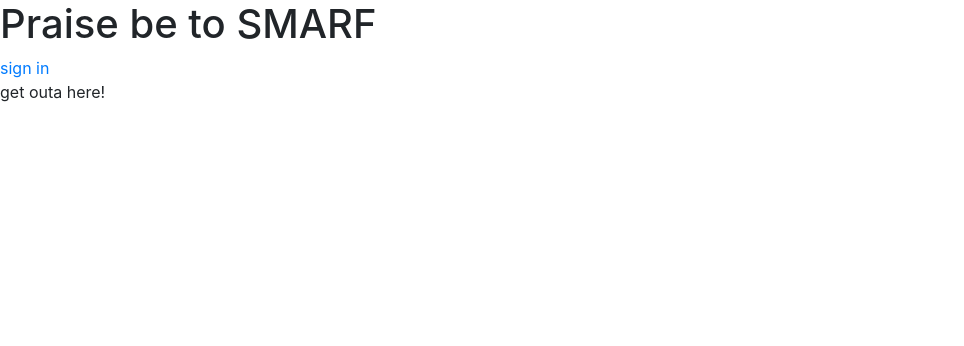
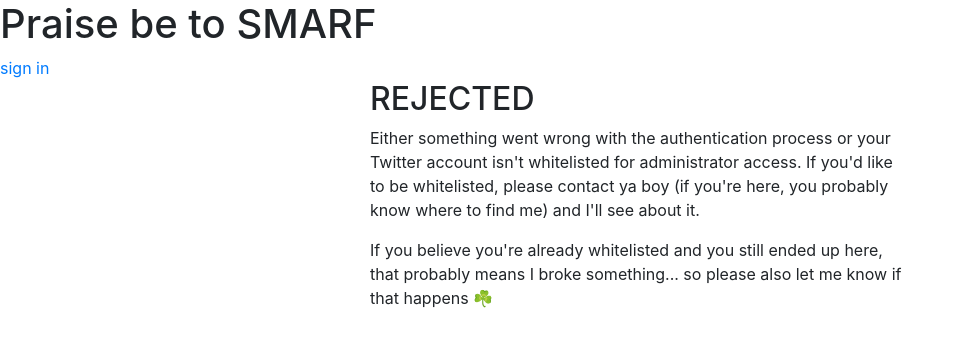
Before and after one commit to jamescarney3/wct-image-emporium, a React app: page /unauthorized in a window 1280 px wide. Shown: the top 346 px of the page, without its empty margins (0-964 px from the left). Built offline with nearby package versions, Linux system fonts and the light colour scheme; the HTML template or start-up script is replaced by a standard one.

Commit message:
make copy and layout better

```diff
--- a/client/src/pages/unauthorized.tsx
+++ b/client/src/pages/unauthorized.tsx
@@ -3,7 +3,24 @@ import React from 'react';
 
 const Unauthorized: React.FC = () => {
   return (
-    <div>get outa here!</div>
+    <div className="container">
+      <div className="row justify-content-center">
+        <div className="col-lg-6">
+          <h2>REJECTED</h2>
+          <p>
+            Either something went wrong with the authentication process or your
+            Twitter account isn't whitelisted for administrator access. If you'd
+            like to be whitelisted, please contact ya boy (if you're here, you
+            probably know where to find me) and I'll see about it.
+          </p>
+          <p>
+            If you believe you're already whitelisted and you still ended up here,
+            that probably means I broke something... so please also let me know
+            if that happens ☘️
+          </p>
+        </div>
+      </div>
+    </div>
   );
 };
 
```
